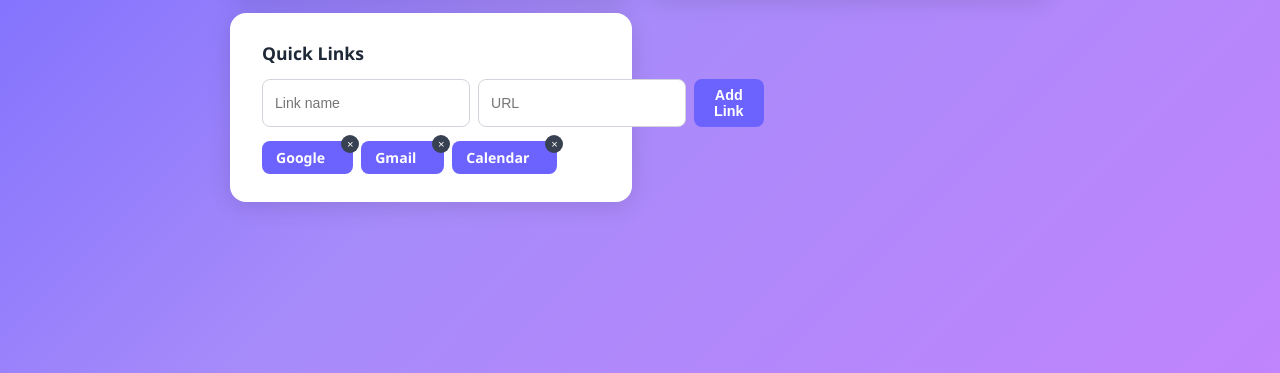
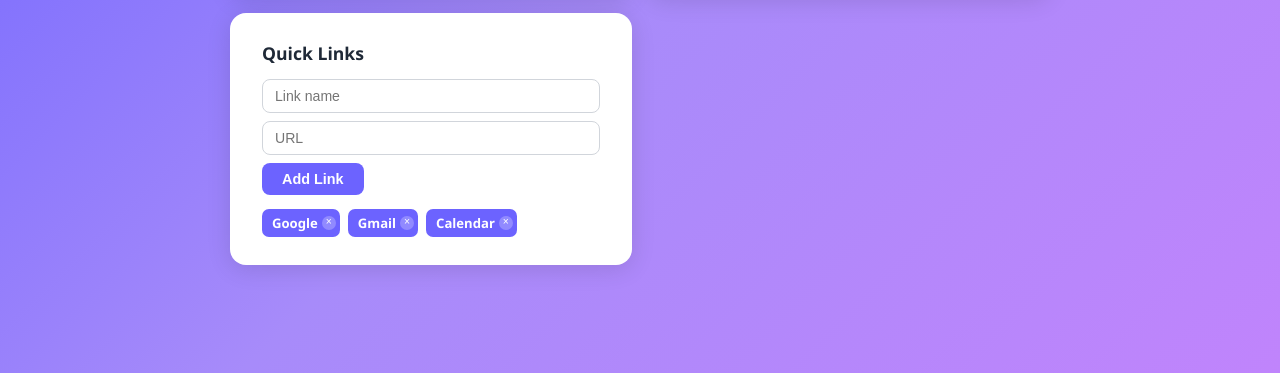
Before and after one commit to ellensproject-doit/CodingCamp-16November26-risqins, a plain HTML site: page index.html in a window 1280 px wide. Shown: the part 427-800 px from the top of the page. Drawn offline with Linux system fonts and the light colour scheme.

Commit message:
perbaiki layout form quick links

```diff
--- a/css/style.css
+++ b/css/style.css
@@ -233,12 +233,16 @@ body {
 
 .link-input-row {
   display: flex;
+  flex-direction: column;
   gap: 8px;
   margin-bottom: 14px;
 }
 
 .link-input-row input {
-  flex: 1;
+  width: 100%;
+  max-width: 100%;
+  min-width: 0;
+  box-sizing: border-box;
   padding: 8px 12px;
   border: 1.5px solid #d1d5db;
   border-radius: 8px;
@@ -249,6 +253,12 @@ body {
 
 .link-input-row input:focus {
   border-color: #6c63ff;
+}
+
+.link-input-row .btn {
+  width: auto;
+  padding: 8px 20px;
+  align-self: flex-start;
 }
 
 #links-container {
@@ -269,11 +279,13 @@ body {
   background: #6c63ff;
   color: #ffffff;
   text-decoration: none;
-  font-size: 0.88rem;
+  font-size: 0.82rem;
   font-weight: 600;
-  padding: 7px 28px 7px 14px;
-  border-radius: 8px;
+  /* right padding reserves space so text doesn't sit under the × */
+  padding: 5px 22px 5px 10px;
+  border-radius: 7px;
   transition: opacity 0.15s;
+  white-space: nowrap;
 }
 
 .link-chip a:hover {
@@ -281,27 +293,28 @@ body {
 }
 
 .link-chip .remove-link {
+  /* sits inside the chip, anchored to its top-right corner */
   position: absolute;
-  right: -6px;
-  top: -6px;
-  width: 18px;
-  height: 18px;
-  background: #374151;
+  right: 4px;
+  top: 50%;
+  transform: translateY(-50%);
+  width: 14px;
+  height: 14px;
+  background: rgba(255, 255, 255, 0.25);
   color: #fff;
   border: none;
   border-radius: 50%;
-  font-size: 0.7rem;
-  line-height: 18px;
-  text-align: center;
+  font-size: 0.65rem;
   cursor: pointer;
   display: flex;
   align-items: center;
   justify-content: center;
+  line-height: 1;
   transition: background 0.15s;
 }
 
 .link-chip .remove-link:hover {
-  background: #ef4444;
+  background: rgba(255, 255, 255, 0.5);
 }
 
 /* ---------- Responsive ---------- */
@@ -322,7 +335,4 @@ body {
     font-size: 2rem;
   }
 
-  .link-input-row {
-    flex-wrap: wrap;
-  }
 }
```
